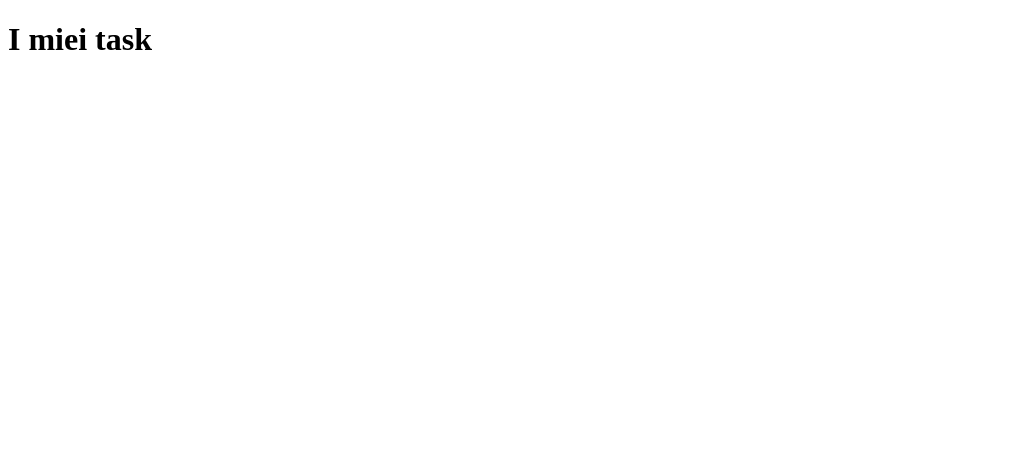
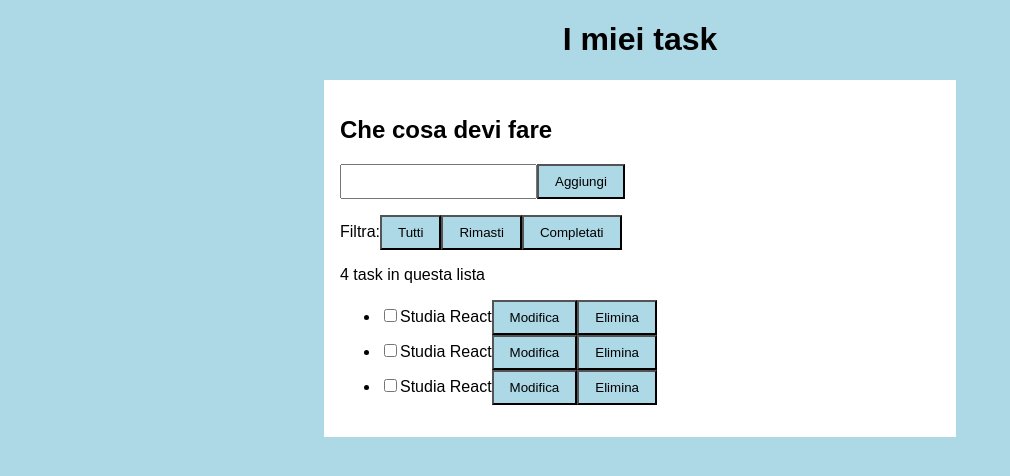
Before and after one commit to brandonfesta/react-todo-goodversion, a React (Vite) app in the folder react-todo-goodversion/: page / in a window 1280 px wide. Shown: the top 476 px of the page, without its empty margins (0-1010 px from the left). Built offline with nearby package versions, Linux system fonts and the light colour scheme.

Commit message:
disign completato

```diff
--- a/react-todo-goodversion/src/App.jsx
+++ b/react-todo-goodversion/src/App.jsx
@@ -1,11 +1,16 @@
 import { useState } from 'react'
+import Form from './components/Form'
+import Filters from './components/Filters'
+import TaskContainer from './components/TaskContainer'
 
 export default function App() {
   return (
     <>
       <h1>I miei task</h1>
-      <div>
-
+      <div className='task-app'>
+        <Form></Form>
+        <Filters></Filters>
+        <TaskContainer></TaskContainer>
       </div>
     </>
   )
--- /dev/null
+++ b/react-todo-goodversion/src/components/Filters.jsx
@@ -0,0 +1,10 @@
+export default function Filters(){
+    return (
+        <div className="filters-container">
+            Filtra:
+            <button className="btn">Tutti</button>
+            <button className="btn">Rimasti</button>
+            <button className="btn">Completati</button>
+        </div>
+    )
+}
--- /dev/null
+++ b/react-todo-goodversion/src/components/Form.jsx
@@ -0,0 +1,9 @@
+export default function Form(){
+    return (
+        <div>
+            <h2>Che cosa devi fare</h2>
+            <input type="text" />
+            <button className="btn">Aggiungi</button>
+        </div>
+    )
+}
--- /dev/null
+++ b/react-todo-goodversion/src/components/Task.jsx
@@ -0,0 +1,10 @@
+export default function Task(){
+    return (
+        <li>
+            <input type="checkbox" />
+            Studia React
+            <button className="btn">Modifica</button>
+            <button className="btn">Elimina</button>
+        </li>
+    )
+}
--- /dev/null
+++ b/react-todo-goodversion/src/components/TaskContainer.jsx
@@ -0,0 +1,11 @@
+import TaskCounter from "./TaskCounter"
+import Tasks from "./Tasks"
+
+export default function TaskContainer(){
+    return (
+        <section>
+            <TaskCounter></TaskCounter>
+            <Tasks></Tasks>
+        </section>
+    )
+}
--- /dev/null
+++ b/react-todo-goodversion/src/components/TaskCounter.jsx
@@ -0,0 +1,7 @@
+export default function TaskCounter(){
+    return (
+        <div>
+            4 task in questa lista
+        </div>
+    )
+}
--- /dev/null
+++ b/react-todo-goodversion/src/components/Tasks.jsx
@@ -0,0 +1,11 @@
+import Task from "./Task"
+
+export default function Tasks(){
+    return(
+        <ul>
+            <Task></Task>
+            <Task></Task>
+            <Task></Task>
+        </ul>
+    )
+}
--- a/react-todo-goodversion/src/index.css
+++ b/react-todo-goodversion/src/index.css
@@ -0,0 +1,23 @@
+body{
+  background-color: lightblue;
+  font-family: Arial, Helvetica, sans-serif;
+}
+h1{
+  text-align: center;
+}
+.task-app{
+  background-color: white;
+  max-width: 600px;
+  margin: 0 auto;
+  padding: 1rem;
+}
+input{
+  padding: 0.5rem;
+}
+.btn{
+  background-color: lightblue;
+  padding: 0.5rem 1rem;
+}
+.filters-container{
+  margin: 1rem 0;
+}
```
